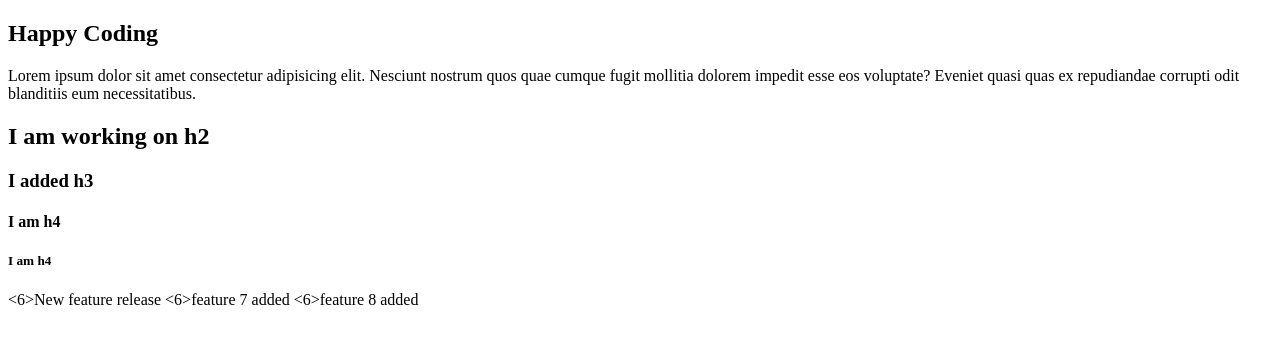
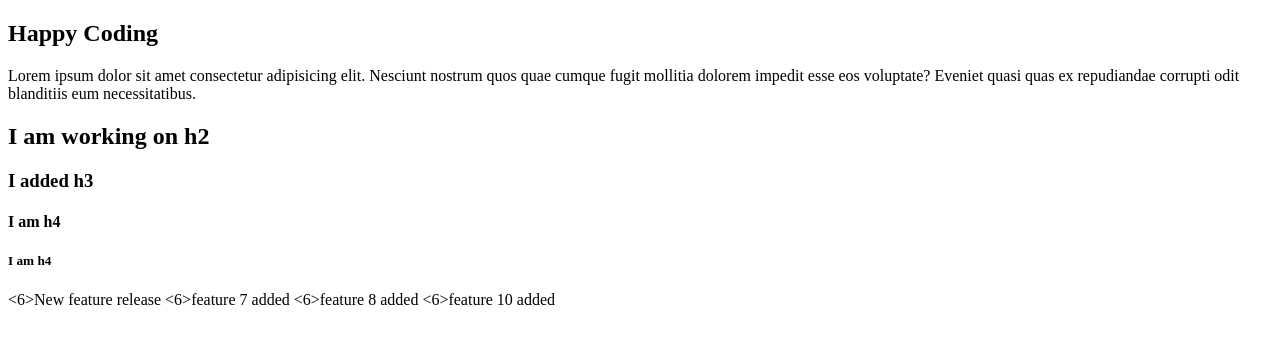
Before and after one commit to onesphereSolution/test, a plain HTML site: page index.html in a window 1280 px wide. Drawn offline with Linux system fonts and the light colour scheme.

Commit message:
Feature 10 added

```diff
--- a/index.html
+++ b/index.html
@@ -16,5 +16,6 @@
  <6>New feature release</6>
  <6>feature 7 added</6>
   <6>feature 8 added</6>
+    <6>feature 10 added</6>
 </body>
 </html>
```
